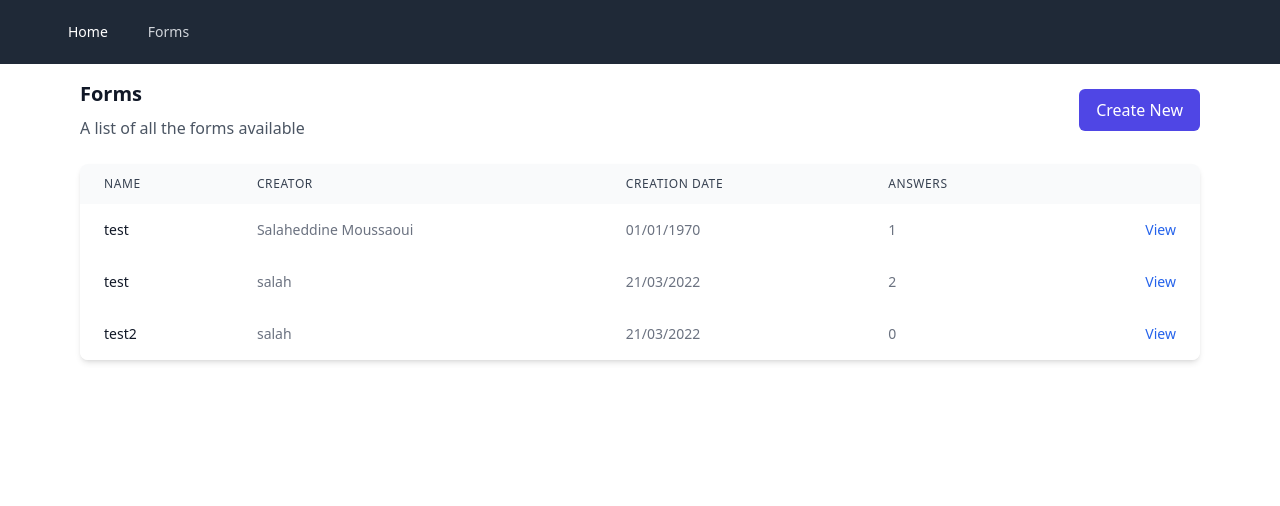
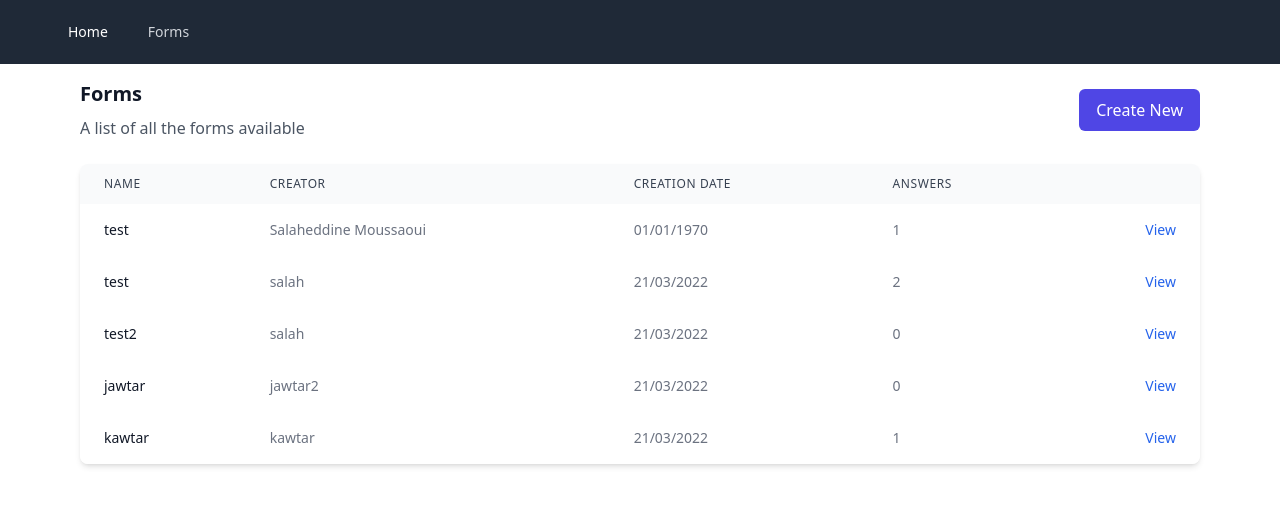
Before and after one commit to moussaouisalah/forms, an Angular app: page /forms in a window 1280 px wide. Shown: the top 506 px of the page. Built offline with nearby package versions, Linux system fonts and the light colour scheme; data requests are answered from the project's data file.

Commit message:
fixed bugs, spinner, error ui

```diff
--- a/db.json
+++ b/db.json
@@ -59,6 +59,43 @@
       "creationDate": 1647853141783,
       "answers": [],
       "id": 3
+    },
+    {
+      "title": "jawtar",
+      "creator": "jawtar2",
+      "items": [
+        "w9tach nmchi lddar",
+        ""
+      ],
+      "creationDate": 1647855450240,
+      "answers": [],
+      "id": 4
+    },
+    {
+      "title": "kawtar",
+      "creator": "kawtar",
+      "items": [
+        "w9tach nmchi lddar",
+        "walou"
+      ],
+      "creationDate": 1647855512925,
+      "answers": [
+        {
+          "creator": "salah",
+          "items": [
+            {
+              "name": "w9tach nmchi lddar",
+              "value": "6"
+            },
+            {
+              "name": "walou",
+              "value": "waluo"
+            }
+          ],
+          "creationDate": 1647855522761
+        }
+      ],
+      "id": 5
     }
   ]
 }
--- a/src/app/app.module.ts
+++ b/src/app/app.module.ts
@@ -17,6 +17,7 @@ import { CreateFormItemComponent } from './components/create-form-item/create-fo
 import { FormAnswerComponent } from './components/form-answer/form-answer.component';
 import { SpinnerComponent } from './components/spinner/spinner.component';
 import { FormControlComponent } from './components/form-control/form-control.component';
+import { ErrorComponent } from './components/error/error.component';
 
 @NgModule({
   declarations: [
@@ -33,6 +34,7 @@ import { FormControlComponent } from './components/form-control/form-control.com
     FormAnswerComponent,
     SpinnerComponent,
     FormControlComponent,
+    ErrorComponent,
   ],
   imports: [
     BrowserModule,
--- /dev/null
+++ b/src/app/components/error/error.component.html
@@ -0,0 +1,10 @@
+<div class="flex flex-col items-center justify-center gap-2 p-5">
+  <h2 class="font-bold text-red-600">Error</h2>
+  <button
+    type="button"
+    (click)="onRetry()"
+    class="text-white bg-blue-700 hover:bg-blue-800 focus:ring-4 focus:ring-blue-300 font-medium rounded-lg text-sm w-full sm:w-auto px-5 py-2.5 text-center"
+  >
+    Retry?
+  </button>
+</div>
--- /dev/null
+++ b/src/app/components/error/error.component.ts
@@ -0,0 +1,16 @@
+import { Component, OnInit } from '@angular/core';
+
+@Component({
+  selector: 'app-error',
+  templateUrl: './error.component.html',
+  styleUrls: ['./error.component.css'],
+})
+export class ErrorComponent implements OnInit {
+  constructor() {}
+
+  ngOnInit(): void {}
+
+  onRetry() {
+    window.location.reload();
+  }
+}
--- a/src/app/components/spinner/spinner.component.html
+++ b/src/app/components/spinner/spinner.component.html
@@ -1,3 +1,4 @@
+<div class="w-full h-full flex items-center justify-center p-1">
   <svg
     role="status"
     class="mr-2 w-8 h-8 text-gray-200 animate-spin dark:text-gray-600 fill-blue-600"
@@ -14,3 +15,4 @@
       fill="currentFill"
     />
   </svg>
+</div>
--- a/src/app/container/answer-form/answer-form.component.html
+++ b/src/app/container/answer-form/answer-form.component.html
@@ -8,7 +8,7 @@
     ]"
   ></app-breadcrumbs>
   <app-spinner *ngIf="isLoading"></app-spinner>
-  <p *ngIf="hasError">error</p>
+  <app-error *ngIf="hasError"></app-error>
 
   <form
     [formGroup]="answers"
--- a/src/app/container/create-form/create-form.component.html
+++ b/src/app/container/create-form/create-form.component.html
@@ -51,6 +51,7 @@
 
     <div class="mb-10">
       <button
+        type="button"
         (click)="addItem()"
         class="text-white bg-green-700 hover:bg-green-800 focus:ring-4 focus:ring-blue-300 font-medium rounded-lg text-sm w-full sm:w-auto px-5 py-2.5 text-center"
       >
--- a/src/app/container/form/form.component.html
+++ b/src/app/container/form/form.component.html
@@ -7,7 +7,7 @@
     ]"
   ></app-breadcrumbs>
   <app-spinner *ngIf="isLoading"></app-spinner>
-  <p *ngIf="hasError">error</p>
+  <app-error *ngIf="hasError"></app-error>
   <div
     *ngIf="!isLoading && !hasError && form"
     class="w-full mt-4 bg-white shadow overflow-hidden sm:rounded-lg"
--- a/src/app/container/forms-list/forms-list.component.html
+++ b/src/app/container/forms-list/forms-list.component.html
@@ -19,7 +19,7 @@
         <div class="inline-block py-2 min-w-full sm:px-6 lg:px-8">
           <div class="overflow-hidden shadow-md sm:rounded-lg">
             <app-spinner *ngIf="isLoading"></app-spinner>
-            <p *ngIf="hasError">error</p>
+            <app-error *ngIf="hasError"></app-error>
             <app-forms-table
               *ngIf="!isLoading && !hasError"
               [forms]="forms"
```
Also changed, not shown: src/app/components/error/error.component.css (added), 2 other files (tests, documents, lock files or other folders). Lines whose indentation alone changed are shown as unchanged.
